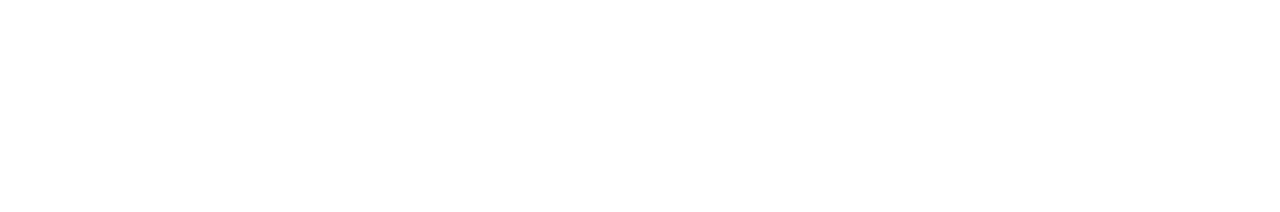
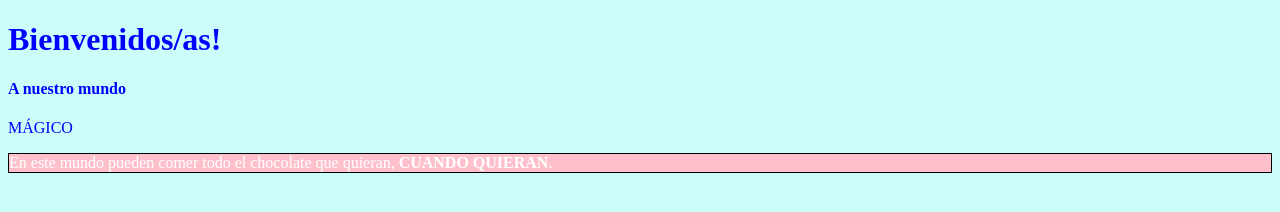
Before and after one commit to 4GeeksAcademy/prework-fs-ps-120, a plain HTML site: page index.html in a window 1280 px wide. Drawn offline with Linux system fonts and the light colour scheme.

Commit message:
Preword dia 1 finalizado

```diff
--- a/index.html
+++ b/index.html
@@ -3,9 +3,17 @@
 <head>
     <meta charset="UTF-8">
     <meta name="viewport" content="width=device-width, initial-scale=1.0">
-    <title>Document</title>
+    <title>Prework </title>
+    <link rel="stylesheet" href="style.css">
 </head>
 <body>
-
+    <h1>Bienvenidos/as!</h1>
+    <div>
+        <h4>A nuestro mundo</h4>
+        <p>MÁGICO</p>
+    </div>
+    <div class="parrafo">
+        <p id="mensaje1">En este mundo pueden comer todo el chocolate que quieran, <strong>CUANDO QUIERAN</strong>.</p>
+    </div>
 </body>
 </html>
--- /dev/null
+++ b/style.css
@@ -0,0 +1,15 @@
+body {
+    background: rgba(54, 247, 237, 0.247);
+    color: blue;
+}
+
+
+#mensaje1 {
+    color: white
+}
+
+.parrafo p {
+background-color: pink;
+border: 1px solid black;
+color: rgb(108, 82, 237)
+}
```
